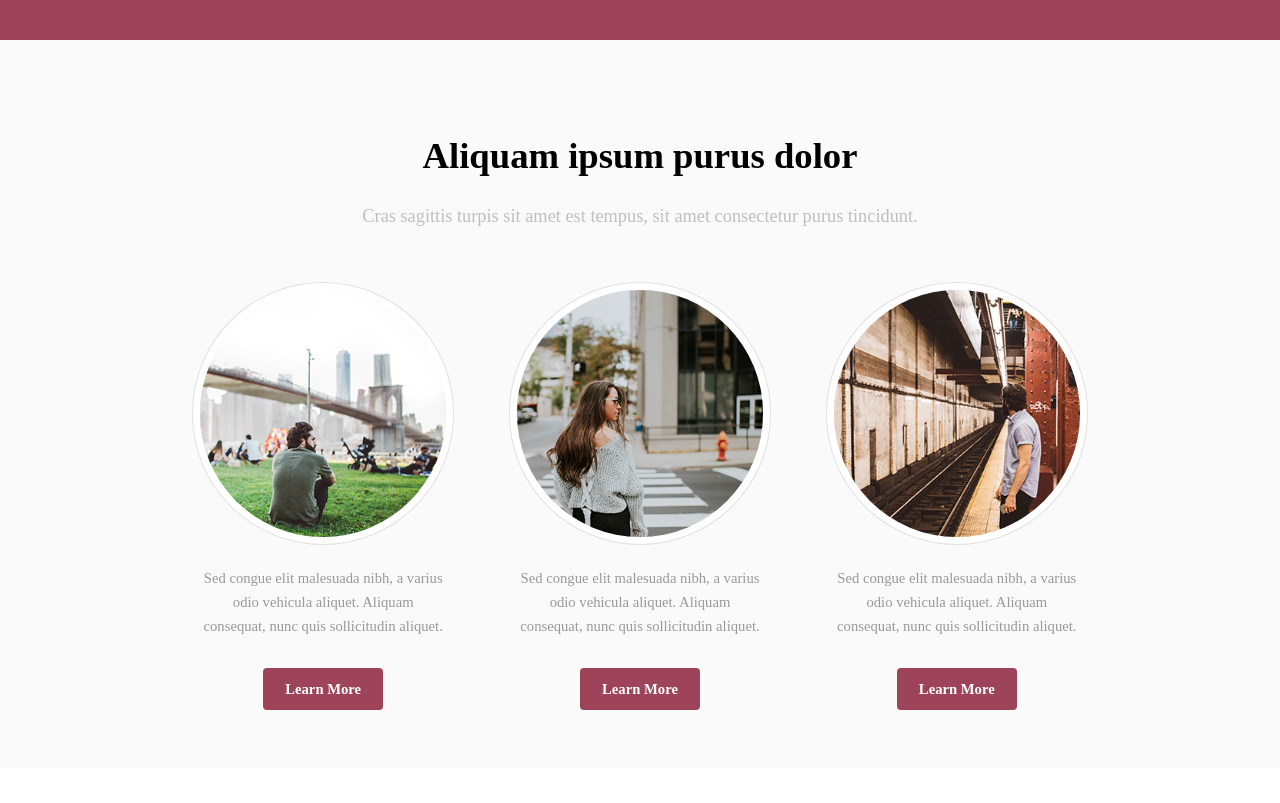
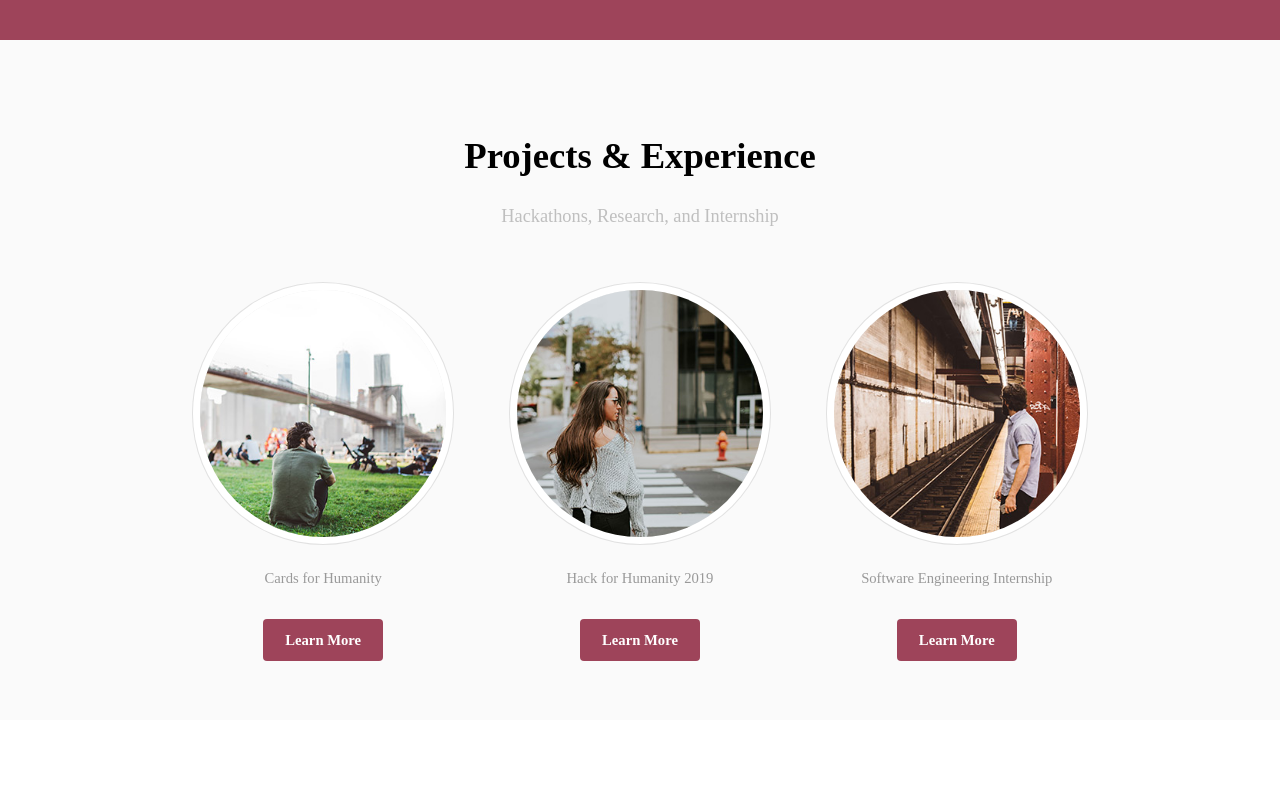
Before and after one commit to christinechye/christinechye.github.io, a plain HTML site: page index.html in a window 1280 px wide. Shown: the part 1640-2443 px from the top of the page. Drawn offline with Linux system fonts and the light colour scheme; a web font is replaced by a local one.

Commit message:
updated bio

```diff
--- a/index.html
+++ b/index.html
@@ -33,7 +33,7 @@
 				<div class="inner">
 					<header>
 						<h1>Hi, I'm Christine!</h1>
-						<p>I'm a junior studying Computer Science and Engineering at Santa Clara University.<br />
+						<p>I'm a junior studying Computer Science and Engineering and minoring in Economics at Santa Clara University.<br />
 						  I love making apps and working with new technologies to creatively use them.</p>
 					</header>
 					<a href="#main" class="button big scrolly">Learn More</a>
@@ -55,7 +55,7 @@
 									</div>
 									<div class="col col2">
 										<h3>About Me</h3>
-										<p>I'm originally from Honolulu, Hawaii and will be graduating from Santa Clara University on June 2021 with a B.S in Computer Science and Engineering. </p>
+										<p>I'm originally from Honolulu, Hawaii and will be graduating from Santa Clara University on June 2021 with a B.S in Computer Science and Engineering with a minor in Economics. </p>
 										<p>I love making apps and have one published on the app store! My other interests include front-end and back-end software development. I'm excited to learn new technologies to continue to creatively develop!</p>
 										<a href="#" class="button">Learn More</a>
 									</div>
@@ -86,29 +86,29 @@
 					<section class="wrapper style1">
 						<div class="inner">
 							<header class="align-center">
-								<h2>Aliquam ipsum purus dolor</h2>
-								<p>Cras sagittis turpis sit amet est tempus, sit amet consectetur purus tincidunt.</p>
+								<h2>Projects & Experience</h2>
+								<p>Hackathons, Research, and Internship</p>
 							</header>
 							<div class="flex flex-3">
 								<div class="col align-center">
 									<div class="image round fit">
 										<img src="images/pic03.jpg" alt="" />
 									</div>
-									<p>Sed congue elit malesuada nibh, a varius odio vehicula aliquet. Aliquam consequat, nunc quis sollicitudin aliquet. </p>
+									<p>Cards for Humanity</p>
 									<a href="#" class="button">Learn More</a>
 								</div>
 								<div class="col align-center">
 									<div class="image round fit">
 										<img src="images/pic05.jpg" alt="" />
 									</div>
-									<p>Sed congue elit malesuada nibh, a varius odio vehicula aliquet. Aliquam consequat, nunc quis sollicitudin aliquet. </p>
+									<p>Hack for Humanity 2019</p>
 									<a href="#" class="button">Learn More</a>
 								</div>
 								<div class="col align-center">
 									<div class="image round fit">
 										<img src="images/pic04.jpg" alt="" />
 									</div>
-									<p>Sed congue elit malesuada nibh, a varius odio vehicula aliquet. Aliquam consequat, nunc quis sollicitudin aliquet. </p>
+									<p>Software Engineering Internship</p>
 									<a href="#" class="button">Learn More</a>
 								</div>
 							</div>
```
